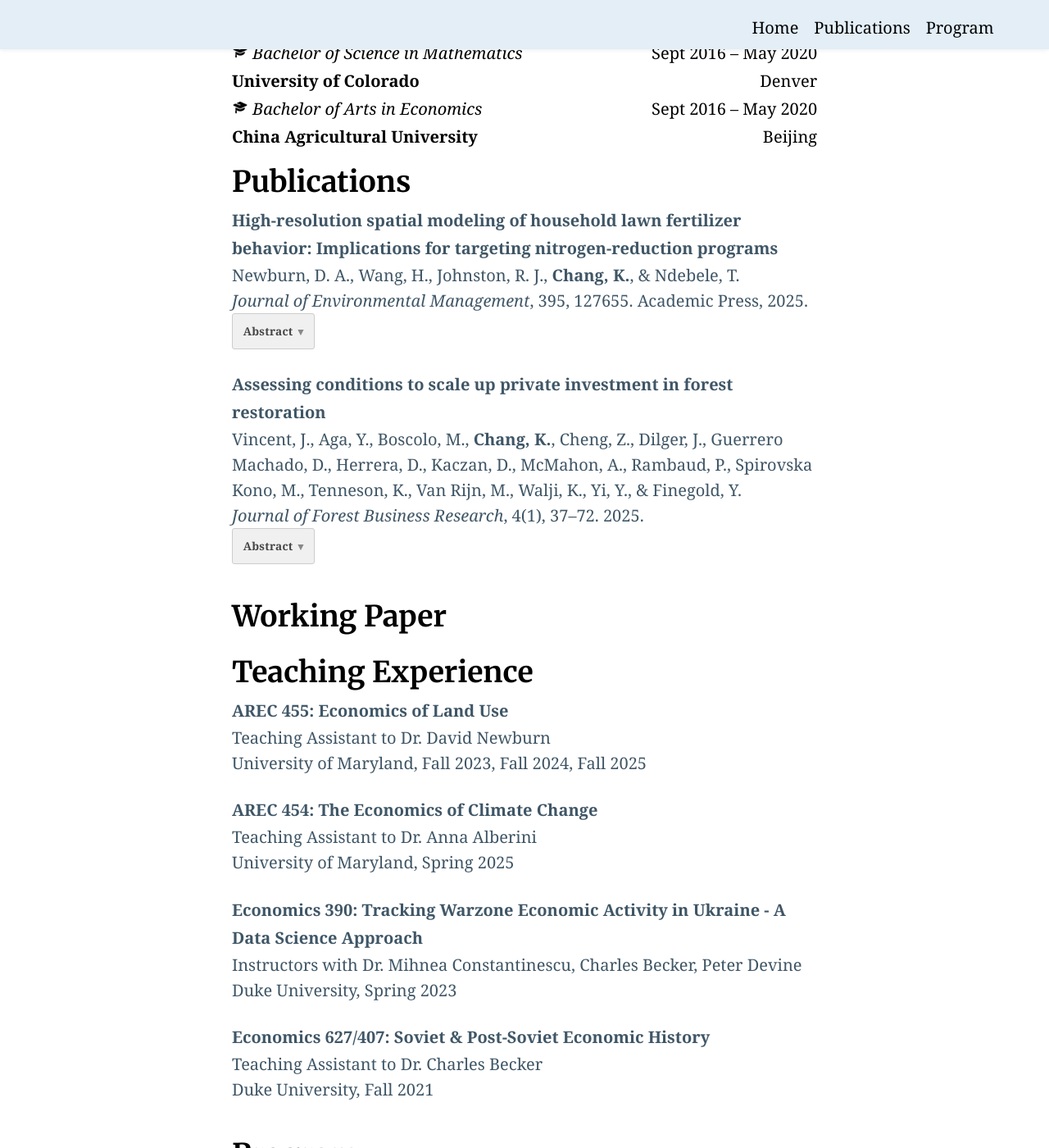
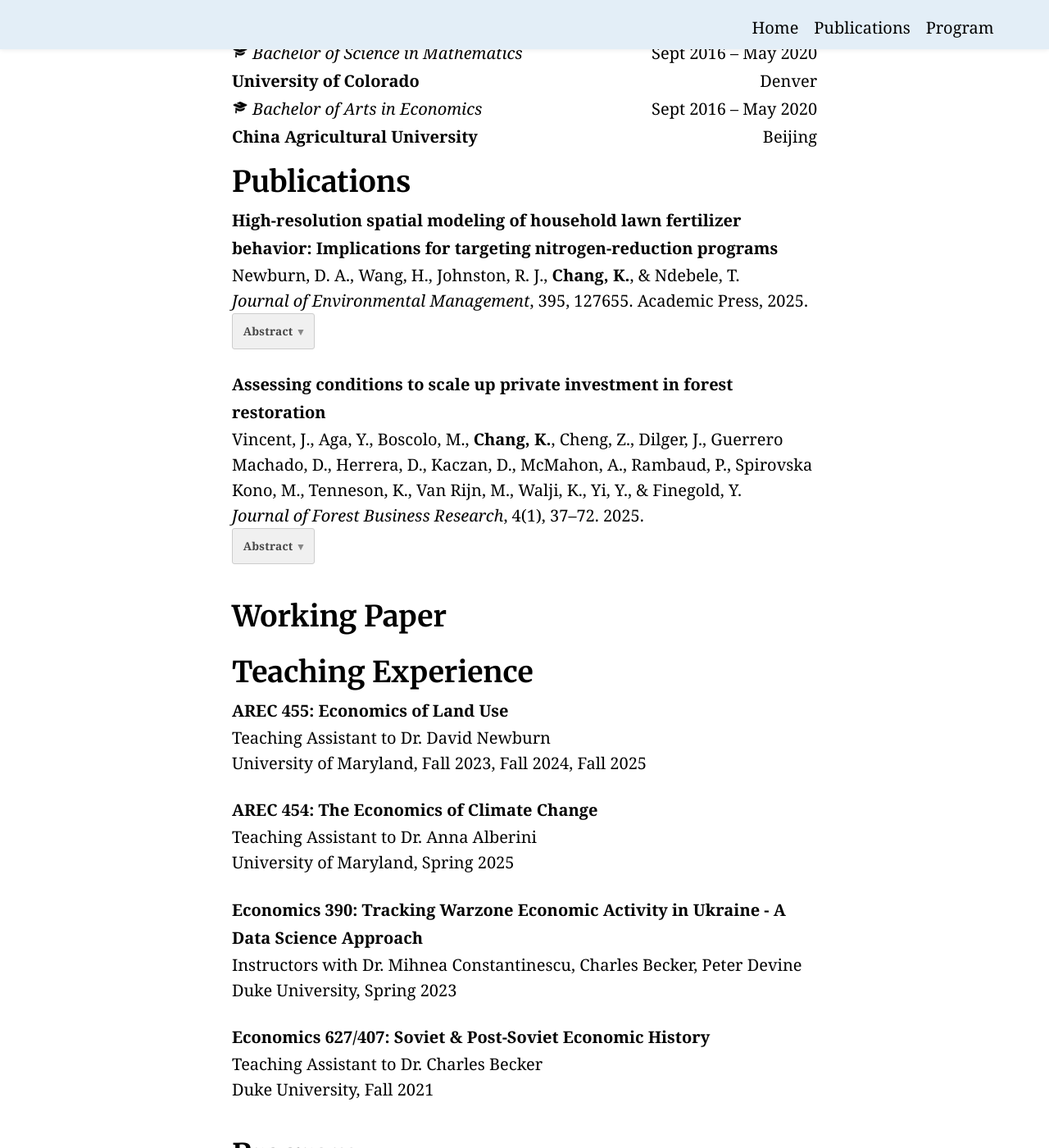
Before and after one commit to KaichaoChang/KaichaoChang.github.io, a Jekyll site: the page built from index.md, in a window 1280 px wide and 1400 px high, scrolled down 1158 px. Shown: the whole window at 82% size. Built offline with Jekyll 4.4.1, drawn with Linux system fonts in a browser that asks for light colours.

Commit message:
Change publication text colors to black
Co-Authored-By: Claude Sonnet 4.6 <noreply@anthropic.com>

```diff
--- a/_includes/site-styles.html
+++ b/_includes/site-styles.html
@@ -166,7 +166,7 @@
 
   .typeset .publication-title {
     display: inline;
-    color: #3f5666;
+    color: #000000;
     font-weight: 700;
     background-image: none;
   }
@@ -216,7 +216,7 @@
   .typeset .publication-authors,
   .typeset .publication-venue,
   .typeset .publication-placeholder {
-    color: #3f5666;
+    color: #000000;
     line-height: 1.55;
   }
 
```
